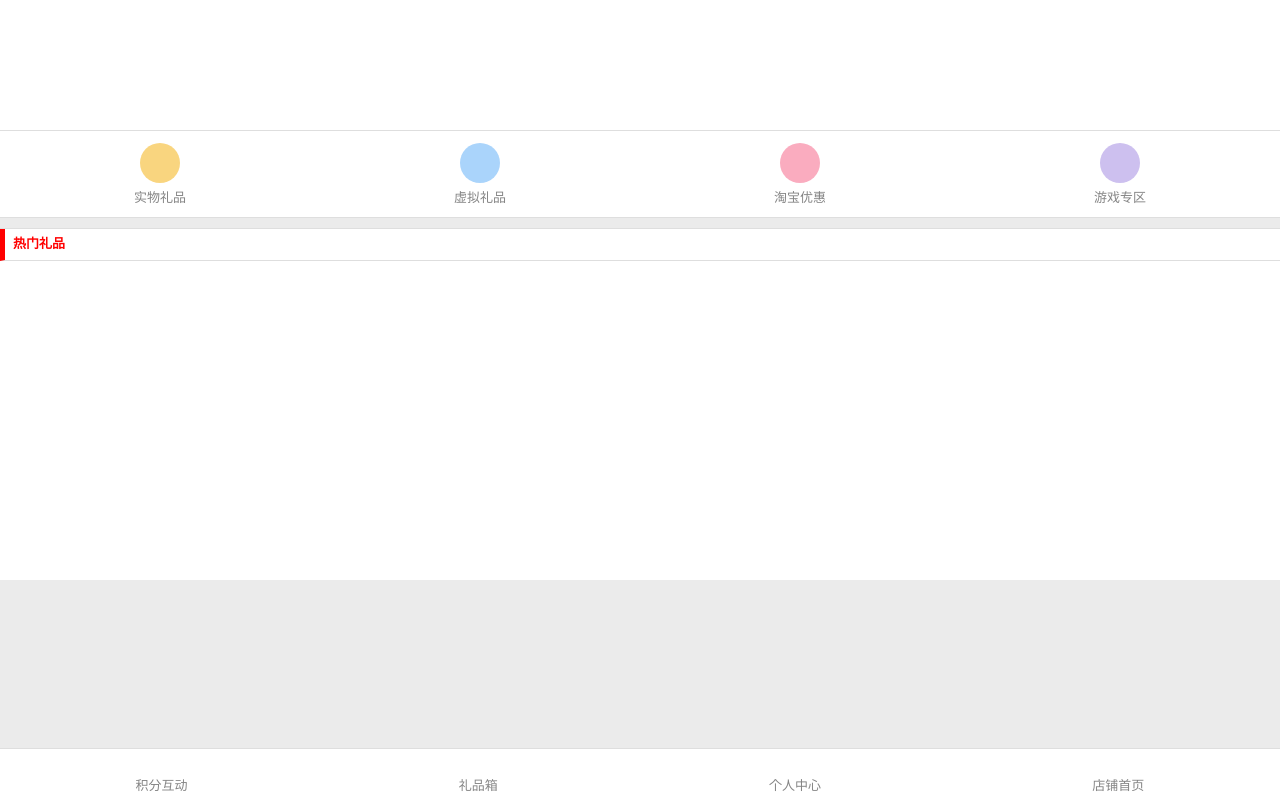
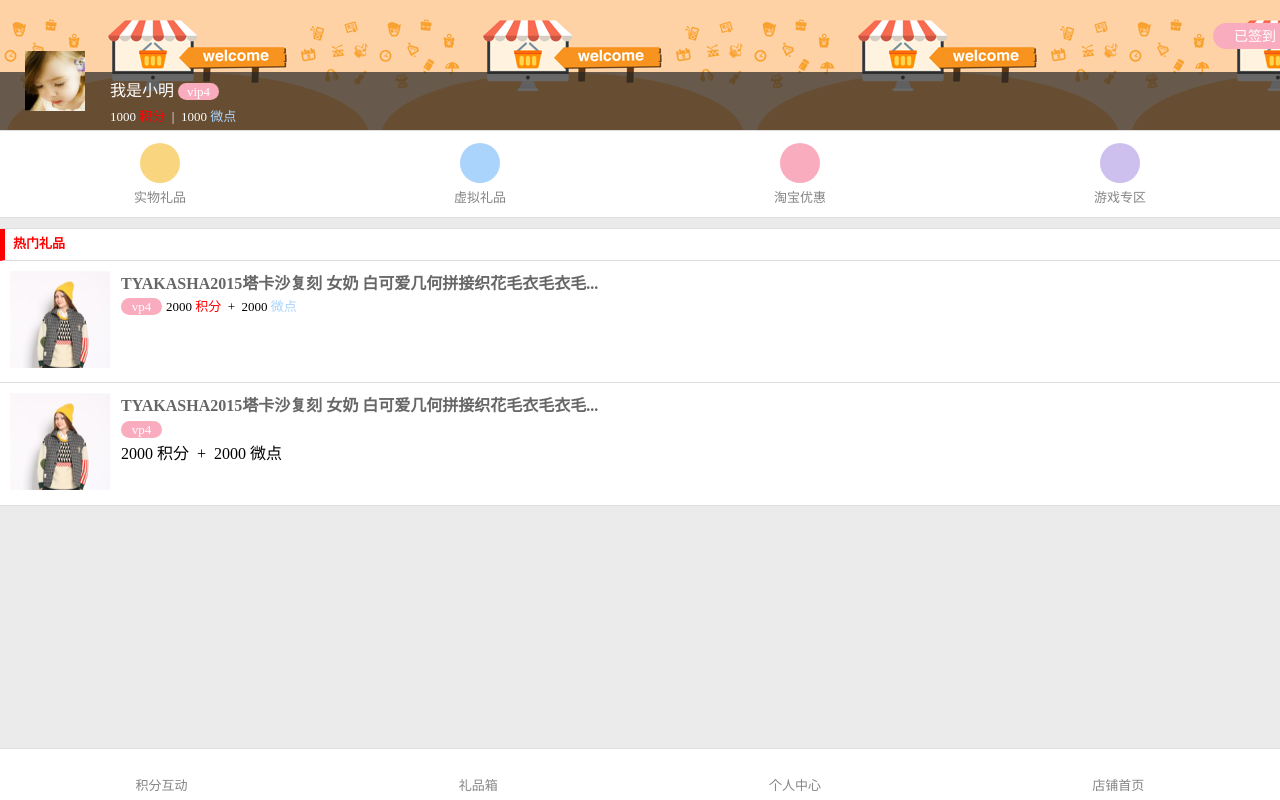
Before and after one commit to summer2013/zcd, a website: page index.html in a window 1280 px wide. Drawn offline with nearby package versions, Linux system fonts and the light colour scheme; files that its build step writes are made by us from their sources; a web font is replaced by a local one.

Commit message:
finish index.html

```diff
--- a/_common.scss
+++ b/_common.scss
@@ -0,0 +1,108 @@
+/*webfont*/
+@font-face {
+  font-family: 'iconfont';
+  src: url('//at.alicdn.com/t/font_1462519334_1059072.eot'); /* IE9*/
+  src: url('//at.alicdn.com/t/font_1462519334_1059072.eot?#iefix') format('embedded-opentype'), /* IE6-IE8 */
+  url('//at.alicdn.com/t/font_1462519334_1059072.woff') format('woff'), /* chrome、firefox */
+  url('//at.alicdn.com/t/font_1462519334_1059072.ttf') format('truetype'), /* chrome、firefox、opera、Safari, Android, iOS 4.2+*/
+  url('//at.alicdn.com/t/font_1462519334_1059072.svg#iconfont') format('svg'); /* iOS 4.1- */
+}
+.iconfont{
+  font-family:"iconfont";
+  font-size:16px;font-style:normal;
+}
+/*webfont*/
+
+/*global variable*/
+$text-black: #333333;
+$text-light-gray: #cccccc;
+$text-gray: #858585;
+$text-darker-gray: #666666;
+
+$line-light-gray: #ebebeb;
+$line-gray: #dedede;
+
+$purple: #cdc0ef;
+$yellow: #f9d57f;
+$pink: #faacbf;
+$blue: #AAD4FB;
+$green: #A8DAB2;
+$gray: #ebebeb;
+$red: #ff0000;
+
+$big-text: 16px;
+$normal-text: 14px;
+$small-text: 13px;
+$mini-text: 10px;
+/*global variable*/
+
+
+.callout {
+  border-left: 5px solid $red;
+  border-bottom: 1px solid $line-gray;
+  padding: 8px;
+  font-size: $small-text;
+  color: $red;
+  margin: 0;
+}
+
+/*all kinds of level*/
+.level {
+  display: inline-block;
+  width: 41px;
+  height: 17px;
+  line-height: 17px;
+  border-radius: 10px;
+  text-align: center;
+  color: white;
+  font-size: $small-text;
+  margin-bottom: 7px;
+}
+.level1 {
+  @extend .level;
+  background-color: $green;
+}
+.level2 {
+  @extend .level;
+  background-color: $blue;
+}
+.level3 {
+  @extend .level;
+  background-color: $purple;
+}
+.level4 {
+  @extend .level;
+  background-color: $yellow;
+}
+.level4 {
+  @extend .level;
+  background-color: $pink;
+}
+/*all kinds of level*/
+
+.sign-status {
+  background-color: $pink;
+  color: white;
+  position: absolute;
+  top: 23px;
+  right: -11px;
+  display: inline-block;
+  width: 73px;
+  height: 26px;
+  line-height: 26px;
+  border-radius: 40px;
+  font-size: $normal-text;
+  padding-left: 5px;
+}
+
+
+.property {
+  display: inline-block;
+  font-size: $small-text;
+  >.point+span {
+    color: $red;
+  }
+  >.wd+span {
+    color: $blue;
+  }
+}
--- a/index.html
+++ b/index.html
@@ -8,7 +8,25 @@
   <meta name="viewport" content="width=device-width, initial-scale=1.0">
 </head>
 <body>
-	<header></header>
+  <header>
+    <img class="personal-avator" src="assets/images/avator.jpg">
+    <div class="personal-profile">
+      <span class="name">我是小明</span>
+      <span class="level4">vip4</span>
+      <br/>
+      <div class="property">
+        <span class="point">1000</span>
+        <span>积分</span>
+        <span>&nbsp;|&nbsp;</span>
+        <span class="wd">1000</span>
+        <span>微点</span>
+      </div>
+    </div>
+    <span class="sign-status">
+      <i class="iconfont">&#xe600;</i>
+      已签到
+    </span>
+  </header>
 	<nav class="top-nav">
 		<a>
 			<figure>
@@ -45,8 +63,37 @@
 	</nav>
   <main>
     <h2 class="callout">热门礼品</h2>
-    <section>
-
+    <section class="gift">
+      <section class="left">
+        <img src="assets/images/goods1.png" alt="">
+      </section>
+      <section class="right">
+        <h3 class="desc">TYAKASHA2015塔卡沙复刻 女奶 白可爱几何拼接织花毛衣毛衣毛...</h3>
+        <span class="level4">vp4</span>
+        <div class="property">
+          <span class="point">2000</span>
+          <span>积分</span>
+          <span>&nbsp;+&nbsp;</span>
+          <span class="wd">2000</span>
+          <span>微点</span>
+        </div>
+      </section>
+    </section>
+    <section class="gift">
+      <section class="left">
+        <img src="assets/images/goods1.png" alt="">
+      </section>
+      <section class="right">
+        <h3 class="desc">TYAKASHA2015塔卡沙复刻 女奶 白可爱几何拼接织花毛衣毛衣毛...</h3>
+        <span class="level4">vp4</span>
+        <div>
+          <span class="point">2000</span>
+          <span>积分</span>
+          <span>&nbsp;+&nbsp;</span>
+          <span class="wd">2000</span>
+          <span>微点</span>
+        </div>
+      </section>
     </section>
   </main>
 	<footer>
--- a/index.scss
+++ b/index.scss
@@ -1,52 +1,4 @@
 @import "common";
-
-/*webfont*/
-@font-face {
-  font-family: 'iconfont';
-  src: url('//at.alicdn.com/t/font_1462432840_5312989.eot'); /* IE9*/
-  src: url('//at.alicdn.com/t/font_1462432840_5312989.eot?#iefix') format('embedded-opentype'), /* IE6-IE8 */
-  url('//at.alicdn.com/t/font_1462432840_5312989.woff') format('woff'), /* chrome、firefox */
-  url('//at.alicdn.com/t/font_1462432840_5312989.ttf') format('truetype'), /* chrome、firefox、opera、Safari, Android, iOS 4.2+*/
-  url('//at.alicdn.com/t/font_1462432840_5312989.svg#iconfont') format('svg'); /* iOS 4.1- */
-}
-
-.iconfont{
-  font-family:"iconfont";
-  font-size:16px;font-style:normal;
-}
-/*webfont*/
-
-/*global variable*/
-$text-black: #333333;
-$text-light-gray: #cccccc;
-$text-gray: #858585;
-$text-darker-gray: #666666;
-
-$line-light-gray: #ebebeb;
-$line-gray: #dedede;
-
-$purple: #cdc0ef;
-$yellow: #f9d57f;
-$pink: #faacbf;
-$blue: #AAD4FB;
-$green: #A8DAB2;
-$gray: #ebebeb;
-$red: #ff0000;
-
-$big-text: 16px;
-$normal-text: 14px;
-$small-text: 13px;
-$mini-text: 10px;
-/*global variable*/
-
-.callout {
-  border-left: 5px solid $red;
-  border-bottom: 1px solid $line-gray;
-  padding: 8px;
-  font-size: $small-text;
-  color: $red;
-  margin: 0;
-}
 
 body {
   margin: 0;
@@ -66,7 +18,25 @@ main, footer {
 }
 
 header {
+  position: relative;
 	height: 130px;
+  background-image: url('assets/images/banner-bg.png');
+  .personal-avator {
+    position: absolute;
+    top: 51px;
+    left: 25px;
+    width: 60px;
+    height: 60px;
+  }
+  .personal-profile {
+    position: absolute;
+    top: 82px;
+    left: 110px;
+    color: white;
+    >.name {
+      font-size: $big-text;
+    }
+  }
 }
 
 nav.top-nav {
@@ -134,9 +104,35 @@ nav {
 }
 
 main {
-	height: 351px;
+	/*height: 351px;*/
 	margin-top: 10px;
   overflow-y: auto;
+  section.gift {
+    border-bottom: 1px solid $line-gray;
+    position: relative;
+    >section {
+      display: inline-block;
+    }
+    >section.left {
+      padding: 10px;
+      padding-left: 0;
+      margin-left: 10px;
+      >img {
+        width: 101px;
+        height: 97px;
+      }
+    }
+    >section.right {
+      position: absolute;
+      left: 121px;
+      >.desc {
+        font-size: $big-text;
+        color: $text-darker-gray;
+        margin-top: 14px;
+        margin-bottom: 4px;
+      }
+    }
+  }
 }
 
 footer {
```
Also changed, not shown: sign.html (added, +24 -0 lines), assets/images/avator.jpg (added), assets/images/banner-bg.png (added), assets/images/goods1.png (added).
